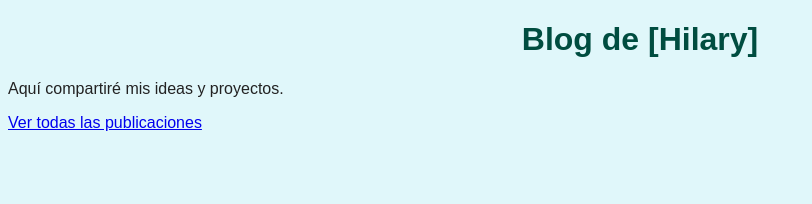
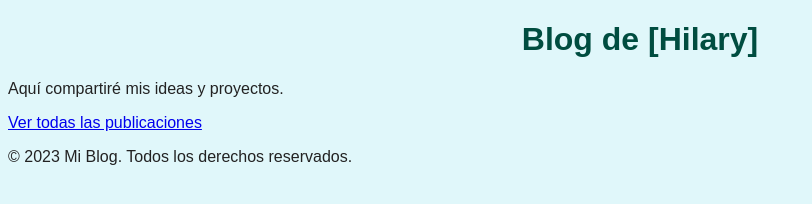
Before and after one commit to hilary-68/my-personal-blog, a plain HTML site: page index.html in a window 1280 px wide. Shown: the whole page, without its empty margins (0-812 px from the left). Drawn offline with Linux system fonts and the light colour scheme.

Commit message:
feat: Añadir pie de página global

```diff
--- a/index.html
+++ b/index.html
@@ -1 +1 @@
-<!DOCTYPE html><html lang="es"><head><meta charset="UTF-8"><title>Mi Blog Personal</title><link rel="stylesheet" href="style.css"></head><body><h1>Blog de [Hilary]</h1><p>Aquí compartiré mis ideas y proyectos.</p><p><a href="archive.html">Ver todas las publicaciones</a></p></body></html>
+<!DOCTYPE html><html lang="es"><head><meta charset="UTF-8"><title>Mi Blog Personal</title><link rel="stylesheet" href="style.css"></head><body><h1>Blog de [Hilary]</h1><p>Aquí compartiré mis ideas y proyectos.</p><p><a href="archive.html">Ver todas las publicaciones</a></p><footer><p>&copy; 2023 Mi Blog. Todos los derechos reservados.</p></footer></body></html>
```
